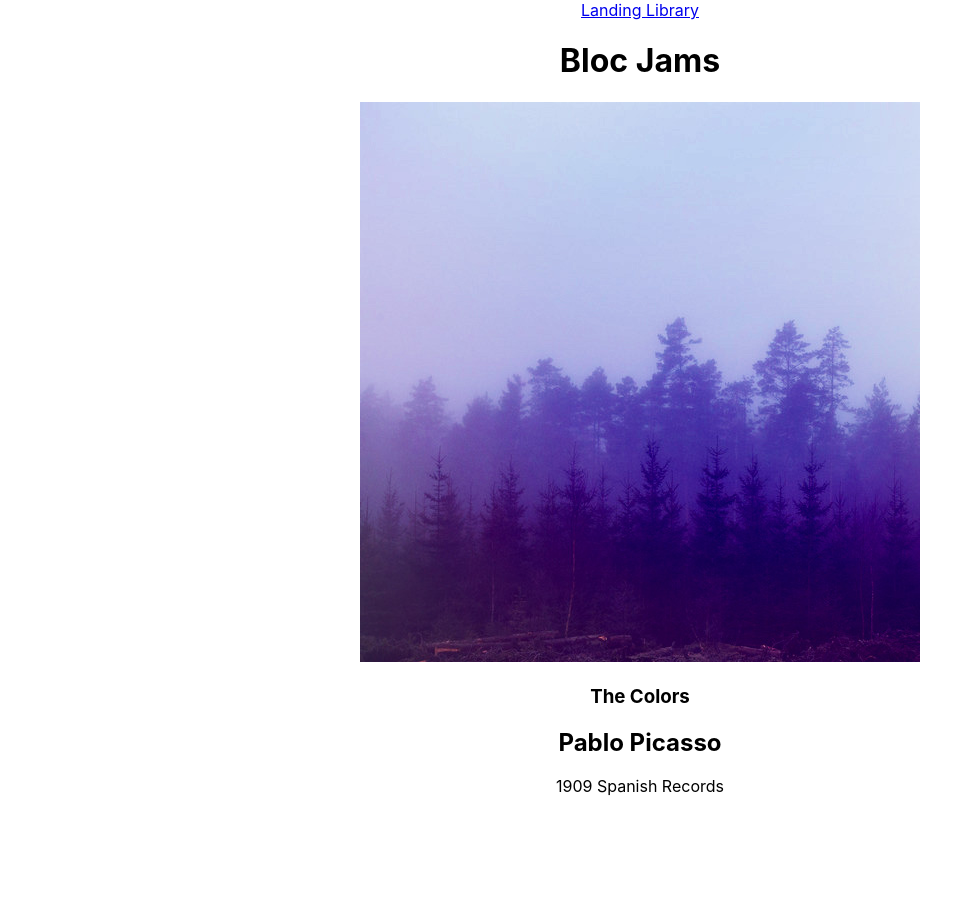
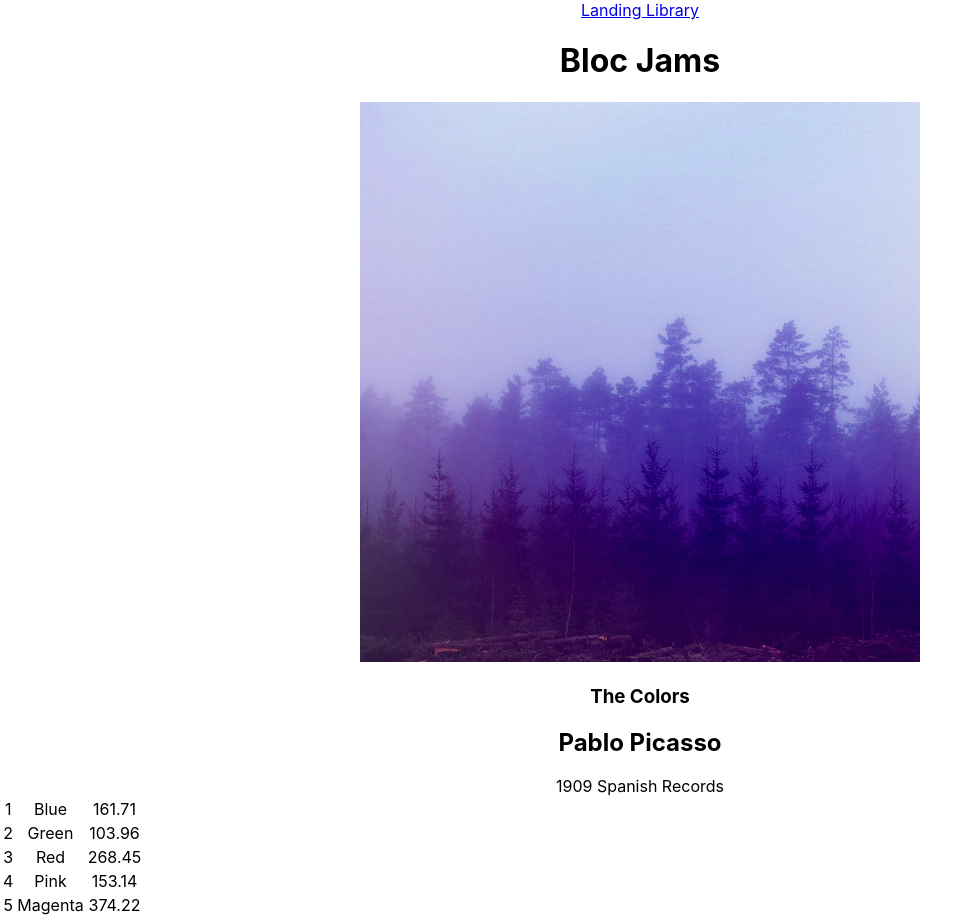
Before and after one commit to ktisus/bloc-jams-react, a React (Create React App) app: page /album/the-colors in a window 1280 px wide. Shown: the whole page, without its empty margins (0-979 px from the left). Before the commit the page ends 800 px from the top, so only its background shows below. Built offline with nearby package versions, Linux system fonts and the light colour scheme.

Commit message:
Components-Album-Assignments-completed

```diff
--- a/src/components/Album.js
+++ b/src/components/Album.js
@@ -31,6 +31,18 @@ class Album extends Component {
               <col id="song-title-column" />
               <col id="song-duration-column" />
             </colgroup>
+            <tbody>
+              {
+                this.state.album.songs.map( (song, index) =>
+              <tr>
+                <td>{index + 1 }</td>
+                <td>{song.title}</td>
+                <td>{song.duration}</td>
+              </tr>
+               )
+
+              }
+            </tbody>
           </table>
        </section>
      );
```
